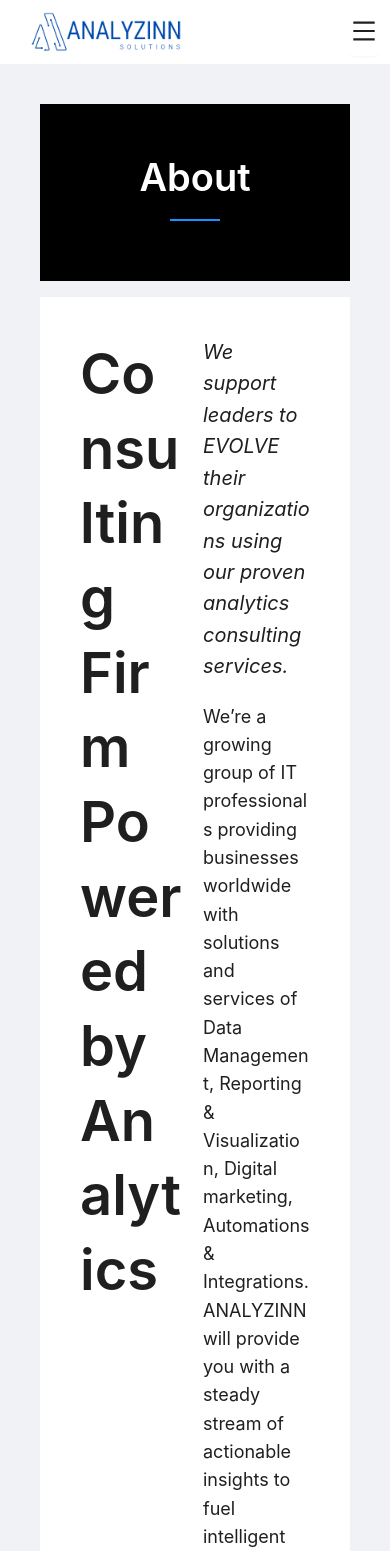
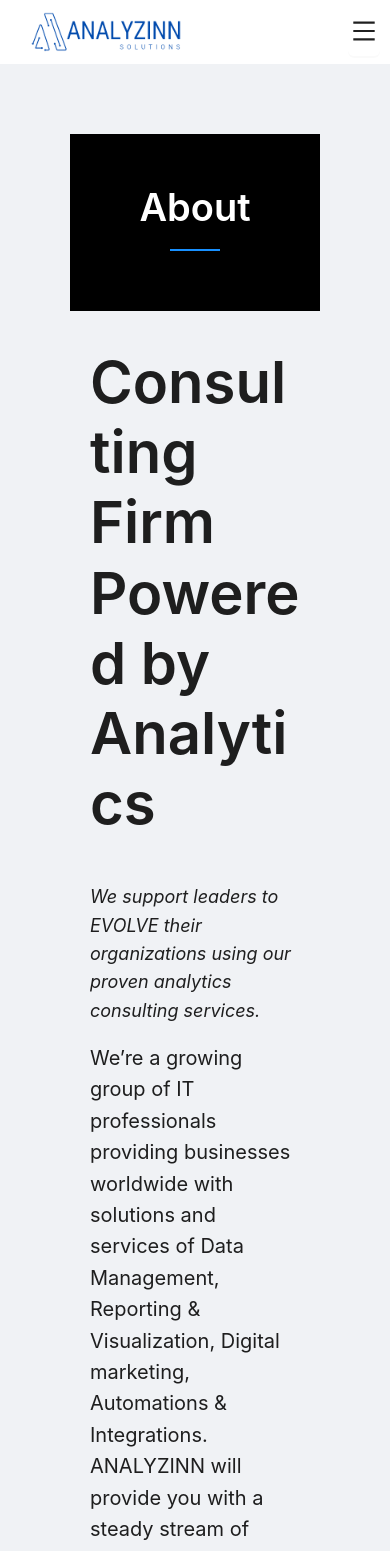
Before and after one commit to MuhammadWaleed-Animations/AnalyzinnWebsite, a React (Create React App) app: page /about in a window 390 px wide. Shown: the top 1551 px of the page. Built offline with nearby package versions, Linux system fonts and the light colour scheme.

Commit message:
Content section responsiveness

```diff
--- a/src/App.js
+++ b/src/App.js
@@ -28,7 +28,7 @@ const array = [
     label: "Automation & Integration",
     children:
       "Analyzinn Solutions offer end-to-end Automation and Integration Services to help you embrace digital transformation and build a cost-efficient system. We are experienced in leveraging APIs and the Integration of standard applications. We help you reduce manual efforts.",
-    link: "link2",
+    link: "/Automation",
     img: "img2.jpg",
   },
 ];
--- a/src/components/ContentSection.js
+++ b/src/components/ContentSection.js
@@ -5,23 +5,23 @@ const { Title, Paragraph } = Typography;
 
 const ContentSection = () => {
   return (
-    <div style={{ padding: '40px', background: '#fff' }}>
-      <Row gutter={[16, 16]}>
-        <Col span={12}>
-          <Title level={3} style={{ fontSize: '56px' }}>
+    <div style={{ padding: '20px', background: '#f0f2f5' }}>
+      <Row gutter={[16, 16]} align="middle">
+        <Col xs={24} md={12}>
+          <Title level={1} style={{ fontSize: '58px' }}>
             Consulting Firm Powered by Analytics
           </Title>
         </Col>
-        <Col span={12}>
-          <Paragraph style={{ fontSize: '20px', fontStyle: 'italic' }}>
+        <Col xs={24} md={12}>
+          <Paragraph style={{ fontSize: '18px', fontStyle: 'italic' }}>
             We support leaders to EVOLVE their organizations using our proven analytics consulting services.
           </Paragraph>
-          <Paragraph style={{ fontSize: '18px' }}>
+          <Paragraph style={{ fontSize: '20px' }}>
             We’re a growing group of IT professionals providing businesses worldwide with solutions and services of Data Management, Reporting & Visualization, Digital marketing, Automations & Integrations. ANALYZINN will provide you with a steady stream of actionable insights to fuel intelligent technologies; visibility to boost relevance and revenue. And accelerate innovation!
           </Paragraph>
         </Col>
       </Row>
-      <hr style={{ border: 'none', borderTop: '2px solid #000', marginTop: '40px', marginBottom: '40px' }} />
+      <hr style={{ border: 'none', borderTop: '2px solid #000', marginTop: '20px', marginBottom: '50px' }} />
     </div>
   );
 };
--- a/src/pages/About.js
+++ b/src/pages/About.js
@@ -7,7 +7,7 @@ import TestimonialSlider from '../components/TestimonialSlider';
 
 const MoreInfo = () => {
   return (
-    <div style={{ minHeight: '100vh', padding: '40px', background: '#f0f2f5' }}>
+    <div style={{ minHeight: '100vh', padding: '70px', background: '#f0f2f5' }}>
     <Row gutter={[16, 16]}>
       <Col span={24}>
         <HeaderSection />
```
Also changed, not shown: 1 other file (tests, documents, lock files or other folders).
